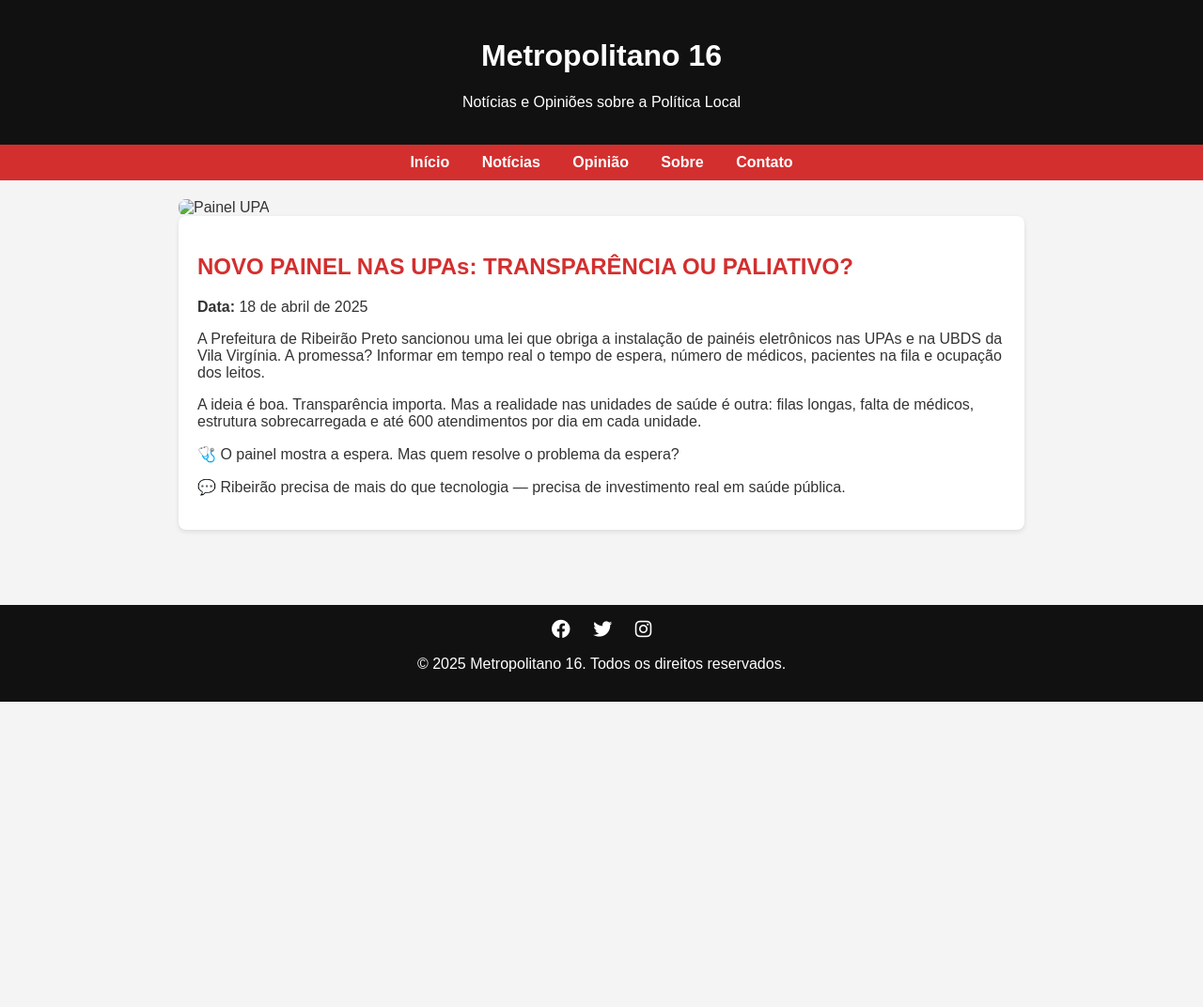
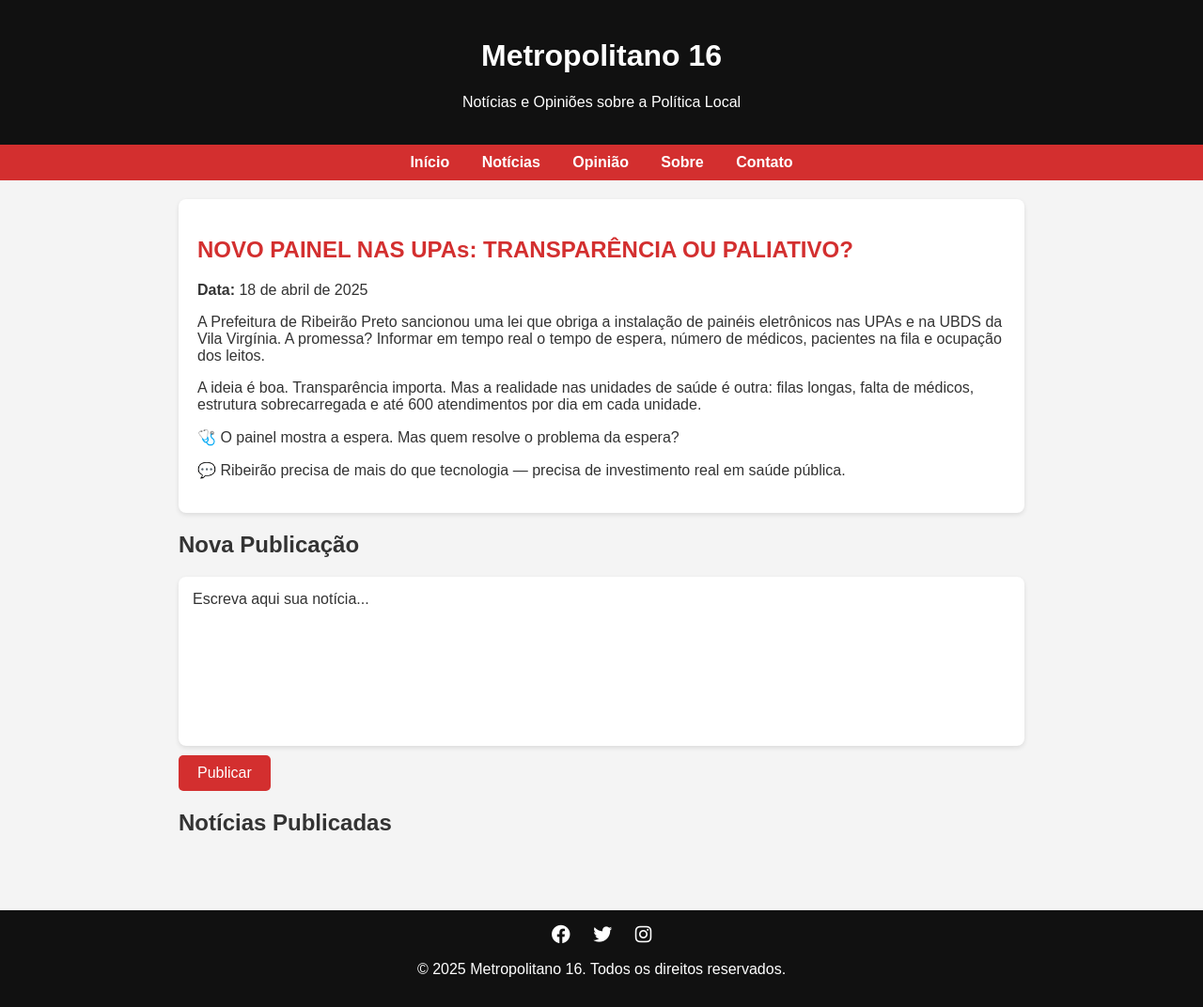
Before and after one commit to metropolitano16/Metropolitano16, a plain HTML site: page index.html in a window 1280 px wide. Shown: the whole page at 94% size. Before the commit the page ends 800 px from the top, so only its background shows below. Drawn offline with Linux system fonts and the light colour scheme.

Commit message:
Update index.html

```diff
--- a/index.html
+++ b/index.html
@@ -14,6 +14,9 @@
     .article h2 { color: #d32f2f; }
     footer { background: #111; color: white; text-align: center; padding: 15px; margin-top: 40px; }
     .social-icons a { margin: 0 10px; color: white; text-decoration: none; font-size: 20px; }
+    #editor { background: white; padding: 15px; border-radius: 8px; min-height: 150px; margin-bottom: 10px; box-shadow: 0 2px 5px rgba(0,0,0,0.1); }
+    button { background: #d32f2f; color: white; border: none; padding: 10px 20px; font-size: 16px; border-radius: 5px; cursor: pointer; }
+    button:hover { background: #b71c1c; }
   </style>
   <link rel="stylesheet" href="https://cdnjs.cloudflare.com/ajax/libs/font-awesome/6.4.0/css/all.min.css">
 </head>
@@ -30,8 +33,6 @@
     <a href="#contato">Contato</a>
   </nav>
   <div class="container" id="inicio">
-    <img src="painel-upa.jpg" alt="Painel UPA" style="max-width: 100%; border-radius: 8px;" />
-
     <div class="article">
       <h2>NOVO PAINEL NAS UPAs: TRANSPARÊNCIA OU PALIATIVO?</h2>
       <p><strong>Data:</strong> 18 de abril de 2025</p>
@@ -40,7 +41,15 @@
       <p>🩺 O painel mostra a espera. Mas quem resolve o problema da espera?</p>
       <p>💬 Ribeirão precisa de mais do que tecnologia — precisa de investimento real em saúde pública.</p>
     </div>
+
+    <h2>Nova Publicação</h2>
+    <div contenteditable="true" id="editor">Escreva aqui sua notícia...</div>
+    <button onclick="publicarNoticia()">Publicar</button>
+
+    <h2>Notícias Publicadas</h2>
+    <div id="noticiasPublicadas"></div>
   </div>
+
   <footer>
     <div class="social-icons">
       <a href="https://facebook.com" target="_blank"><i class="fab fa-facebook"></i></a>
@@ -49,5 +58,17 @@
     </div>
     <p>&copy; 2025 Metropolitano 16. Todos os direitos reservados.</p>
   </footer>
+
+  <script>
+    function publicarNoticia() {
+      const editor = document.getElementById('editor');
+      const noticias = document.getElementById('noticiasPublicadas');
+      const novaNoticia = document.createElement('div');
+      novaNoticia.classList.add('article');
+      novaNoticia.innerHTML = '<p><strong>Data:</strong> ' + new Date().toLocaleDateString() + '</p>' + editor.innerHTML;
+      noticias.prepend(novaNoticia);
+      editor.innerHTML = 'Escreva aqui sua notícia...';
+    }
+  </script>
 </body>
 </html>
```
